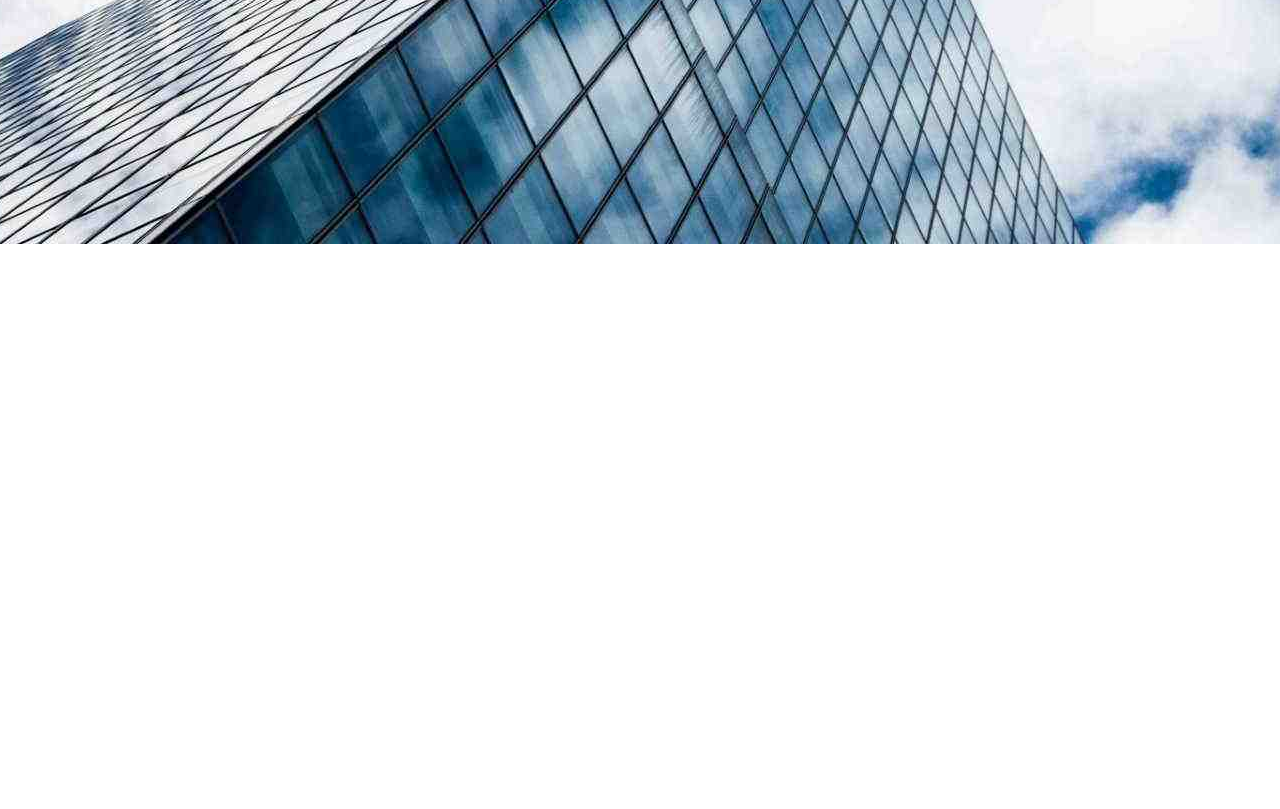
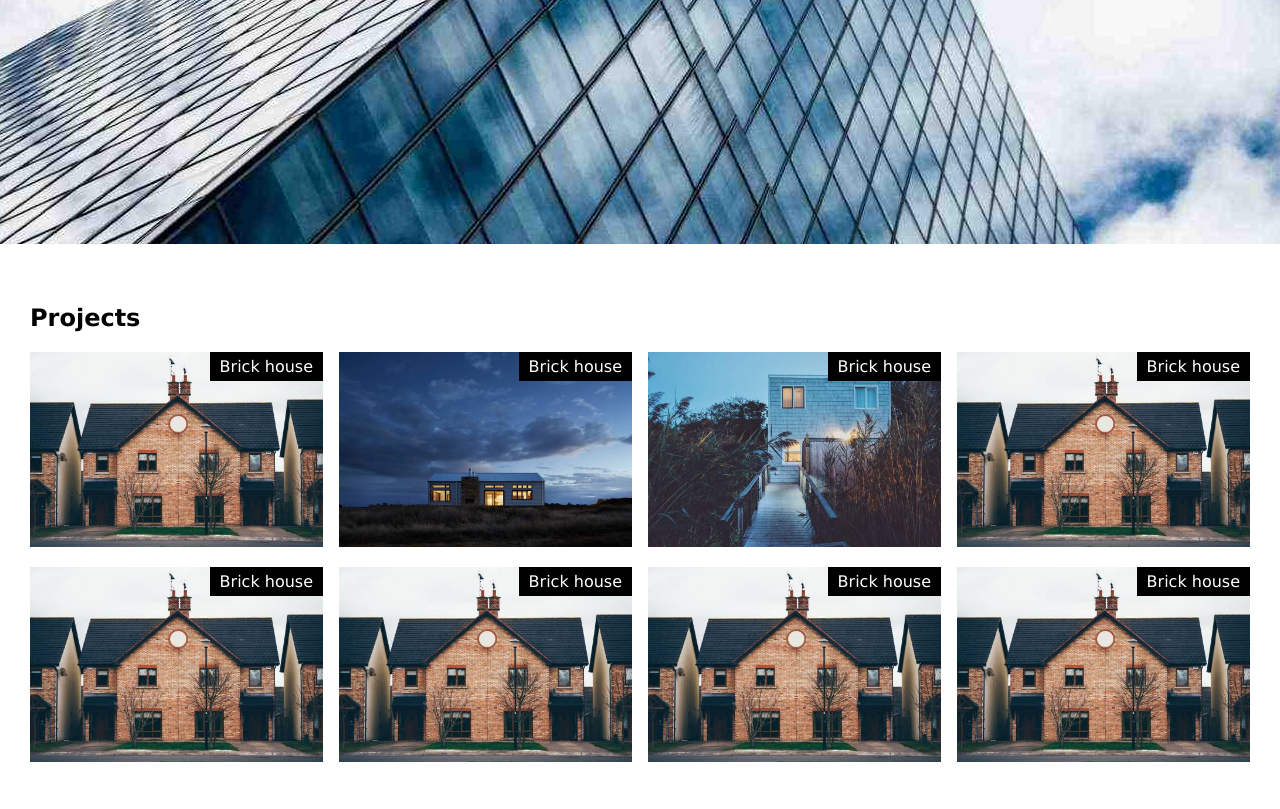
Before and after one commit to MariusCodeAcademy/FEYU2-07-flex-sample-page, a plain HTML site: page index.html in a window 1280 px wide. Shown: the part 600-1409 px from the top of the page. Drawn offline with Linux system fonts and the light colour scheme.

Commit message:
projects

```diff
--- a/css/style.css
+++ b/css/style.css
@@ -10,6 +10,10 @@ body {
   margin: 0;
   /* laikinai kol dirbam */
   padding-bottom: 1000px;
+}
+
+img {
+  max-width: 100%;
 }
 
 /* Helper css =================== */
@@ -75,3 +79,34 @@ body {
 .heroTitle span {
   font-weight: normal;
 }
+
+/* Projects =================== */
+
+.projects {
+  padding: 40px 30px;
+}
+
+.projectsContainer {
+  display: flex;
+  flex-wrap: wrap;
+  gap: 16px;
+  /* border: 1px dashed rgb(157, 5, 5); */
+}
+
+.project {
+  position: relative;
+  /* border: 1px dashed #000; */
+  flex-basis: 19%;
+  flex-grow: 1;
+}
+
+.prTitle {
+  color: white;
+  background-color: #000;
+  padding: 5px 10px;
+  font-weight: normal;
+  position: absolute;
+  top: 0;
+  right: 0;
+  margin: 0;
+}
--- a/index.html
+++ b/index.html
@@ -27,5 +27,62 @@
       <h1 class="heroTitle">BR <span>Architects</span></h1>
     </section>
     <!-- /Hero -->
+
+    <!-- Projects -->
+    <section class="projects">
+      <h2 class="secTitle">Projects</h2>
+      <div class="hr"></div>
+      <div class="projectsContainer">
+        <!-- One project card -->
+        <div class="project">
+          <img class="prImage" src="./img/house2.jpg" alt="brick house" />
+          <h4 class="prTitle">Brick house</h4>
+        </div>
+        <!-- /One project card -->
+        <!-- One project card -->
+        <div class="project">
+          <img class="prImage" src="./img/house3.jpg" alt="brick house" />
+          <h4 class="prTitle">Brick house</h4>
+        </div>
+        <!-- /One project card -->
+        <!-- One project card -->
+        <div class="project">
+          <img class="prImage" src="./img/house5.jpg" alt="brick house" />
+          <h4 class="prTitle">Brick house</h4>
+        </div>
+        <!-- /One project card -->
+        <!-- One project card -->
+        <div class="project">
+          <img class="prImage" src="./img/house2.jpg" alt="brick house" />
+          <h4 class="prTitle">Brick house</h4>
+        </div>
+        <!-- /One project card -->
+        <!-- One project card -->
+        <div class="project">
+          <img class="prImage" src="./img/house2.jpg" alt="brick house" />
+          <h4 class="prTitle">Brick house</h4>
+        </div>
+        <!-- /One project card -->
+        <!-- One project card -->
+        <div class="project">
+          <img class="prImage" src="./img/house2.jpg" alt="brick house" />
+          <h4 class="prTitle">Brick house</h4>
+        </div>
+        <!-- /One project card -->
+        <!-- One project card -->
+        <div class="project">
+          <img class="prImage" src="./img/house2.jpg" alt="brick house" />
+          <h4 class="prTitle">Brick house</h4>
+        </div>
+        <!-- /One project card -->
+        <!-- One project card -->
+        <div class="project">
+          <img class="prImage" src="./img/house2.jpg" alt="brick house" />
+          <h4 class="prTitle">Brick house</h4>
+        </div>
+        <!-- /One project card -->
+      </div>
+    </section>
+    <!-- /Projects -->
   </body>
 </html>
```
Also changed, not shown: img/house2.jpg (added), img/house3.jpg (added), img/house5.jpg (added).
